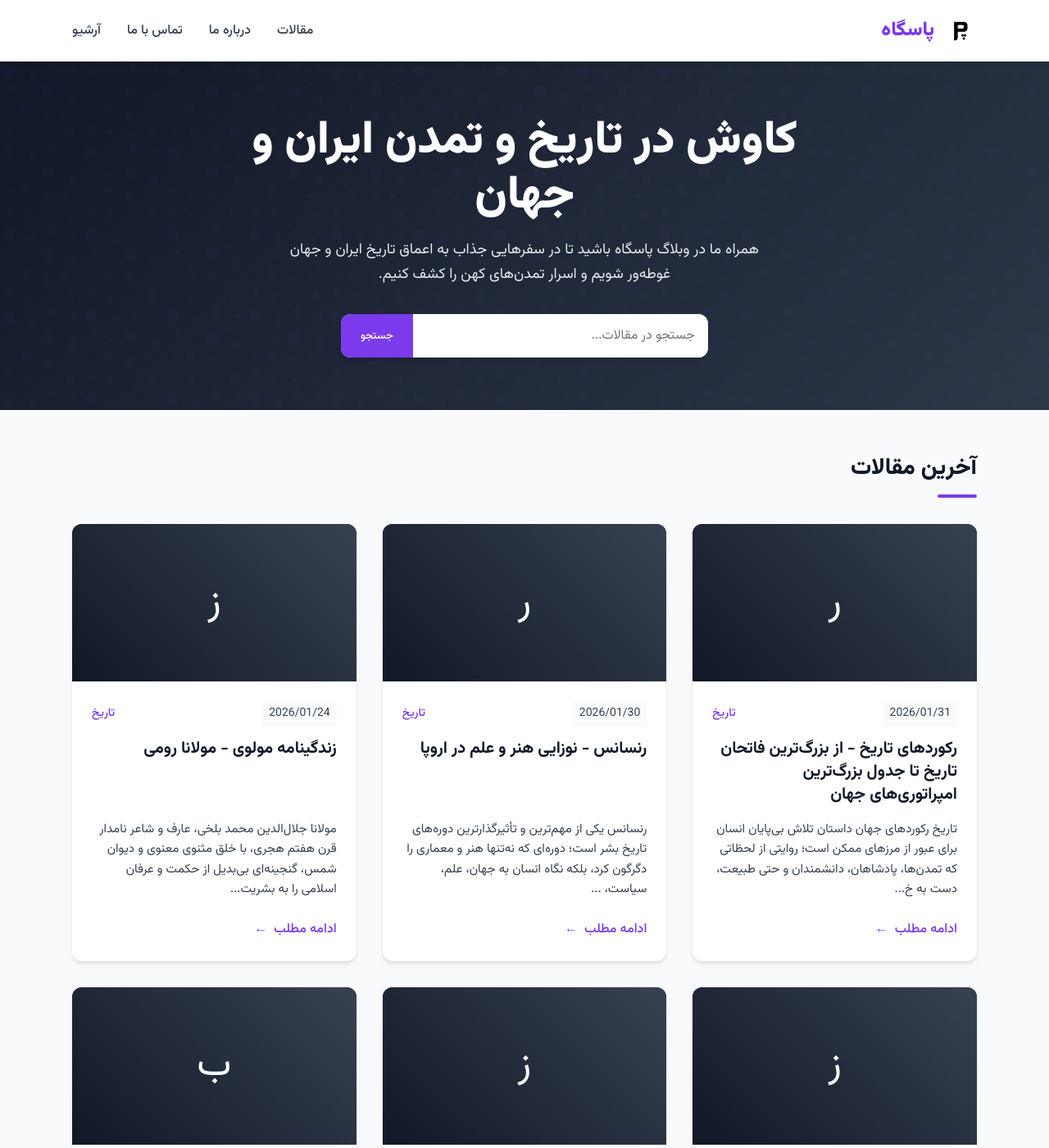
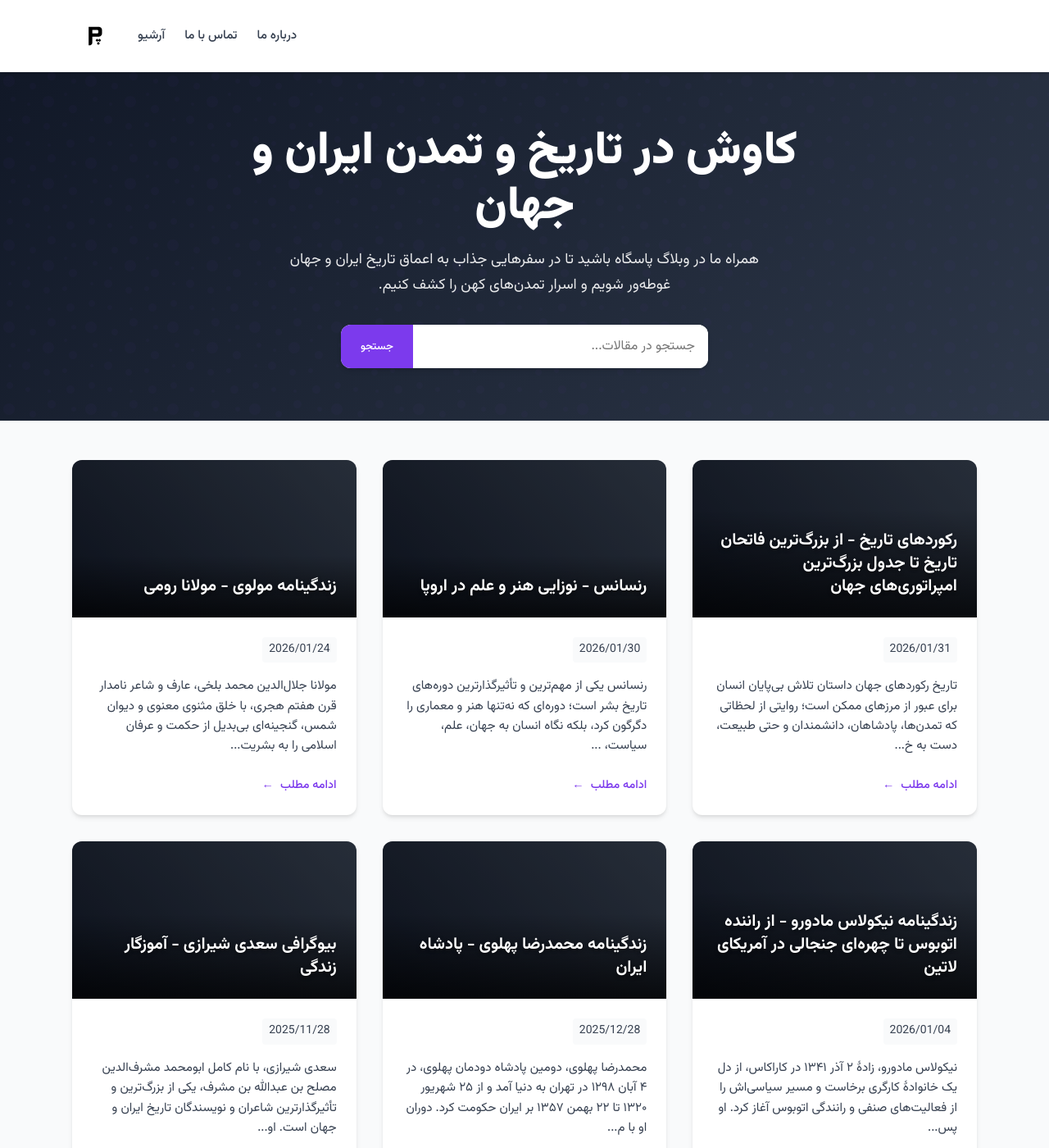
Before and after one commit to darkblog/darkblog.github.io, a Jekyll site: the page built from logo.html, in a window 1280 px wide and 1400 px high. Shown: the whole window at 82% size. Built offline with Jekyll 4.4.1, drawn with Linux system fonts in a browser that asks for light colours; some of the changed text lies outside the part shown.

Commit message:
Update logo.html

```diff
--- a/logo.html
+++ b/logo.html
@@ -73,16 +73,22 @@ layout: null
             margin: 0 auto;
             padding: 0 1.5rem;
             display: flex;
-            justify-content: space-between;
+            justify-content: flex-end;
             align-items: center;
         }
 
-        .logo-container {
+        .logo-nav-link {
+            text-decoration: none;
             display: flex;
             align-items: center;
-            gap: 0.75rem;
-            text-decoration: none;
-            color: var(--primary-color);
+            justify-content: center;
+            transition: var(--transition);
+            padding: 0.5rem;
+            border-radius: var(--radius);
+        }
+
+        .logo-nav-link:hover {
+            background-color: rgba(124, 58, 237, 0.1);
         }
 
         .logo-img {
@@ -90,15 +96,10 @@ layout: null
             height: 2.5rem;
         }
 
-        .logo-text {
-            font-size: 1.5rem;
-            font-weight: 900;
-            color: var(--accent-color);
-        }
-
         .nav-menu {
             display: flex;
-            gap: 2rem;
+            gap: 1.5rem;
+            align-items: center;
         }
 
         .nav-link {
@@ -108,6 +109,7 @@ layout: null
             transition: var(--transition);
             padding: 0.5rem 0;
             position: relative;
+            font-size: 0.95rem;
         }
 
         .nav-link:hover {
@@ -228,26 +230,6 @@ layout: null
             max-width: var(--max-width);
         }
 
-        .section-title {
-            font-size: 1.75rem;
-            margin-bottom: 2rem;
-            color: var(--primary-color);
-            font-weight: 800;
-            position: relative;
-            padding-bottom: 0.75rem;
-        }
-
-        .section-title::after {
-            content: '';
-            position: absolute;
-            bottom: 0;
-            right: 0;
-            width: 3rem;
-            height: 4px;
-            background-color: var(--accent-color);
-            border-radius: 2px;
-        }
-
         .posts-container {
             display: grid;
             gap: 2rem;
@@ -274,6 +256,7 @@ layout: null
             height: 100%;
             display: flex;
             flex-direction: column;
+            position: relative;
         }
 
         .post-card:hover {
@@ -283,13 +266,51 @@ layout: null
 
         .post-image {
             height: 12rem;
-            background-color: var(--primary-color);
-            background-image: linear-gradient(45deg, var(--primary-color), var(--secondary-color));
+            background: linear-gradient(45deg, var(--primary-color), var(--secondary-color));
             display: flex;
             align-items: center;
             justify-content: center;
             color: white;
-            font-size: 3rem;
+            position: relative;
+            overflow: hidden;
+        }
+
+        .post-image::after {
+            content: '';
+            position: absolute;
+            top: 0;
+            right: 0;
+            width: 100%;
+            height: 100%;
+            background: rgba(0, 0, 0, 0.3);
+        }
+
+        .post-title-overlay {
+            position: absolute;
+            bottom: 0;
+            right: 0;
+            width: 100%;
+            padding: 1.5rem;
+            color: white;
+            z-index: 2;
+            background: linear-gradient(transparent, rgba(0, 0, 0, 0.7));
+        }
+
+        .post-card-title {
+            font-size: 1.25rem;
+            font-weight: 700;
+            line-height: 1.4;
+            text-shadow: 0 2px 4px rgba(0, 0, 0, 0.5);
+        }
+
+        .post-card-title a {
+            color: inherit;
+            text-decoration: none;
+            transition: var(--transition);
+        }
+
+        .post-card-title a:hover {
+            color: rgba(255, 255, 255, 0.9);
         }
 
         .post-content {
@@ -303,7 +324,7 @@ layout: null
             display: flex;
             justify-content: space-between;
             align-items: center;
-            margin-bottom: 0.75rem;
+            margin-bottom: 1rem;
             font-size: 0.875rem;
             color: var(--secondary-color);
         }
@@ -312,30 +333,6 @@ layout: null
             background-color: var(--light-color);
             padding: 0.25rem 0.5rem;
             border-radius: 4px;
-        }
-
-        .post-category {
-            color: var(--accent-color);
-            font-weight: 500;
-        }
-
-        .post-card-title {
-            font-size: 1.25rem;
-            margin-bottom: 1rem;
-            color: var(--primary-color);
-            font-weight: 700;
-            line-height: 1.4;
-            flex: 1;
-        }
-
-        .post-card-title a {
-            color: inherit;
-            text-decoration: none;
-            transition: var(--transition);
-        }
-
-        .post-card-title a:hover {
-            color: var(--accent-color);
         }
 
         .post-excerpt {
@@ -355,6 +352,7 @@ layout: null
             font-weight: 500;
             transition: var(--transition);
             margin-top: auto;
+            font-size: 0.9rem;
         }
 
         .read-more:hover {
@@ -369,7 +367,12 @@ layout: null
         /* دکمه بارگذاری بیشتر */
         .load-more-container {
             text-align: center;
-            margin-top: 3rem;
+            margin: 3rem auto;
+            position: relative;
+            min-height: 120px;
+            display: flex;
+            align-items: center;
+            justify-content: center;
         }
 
         .load-more-btn {
@@ -396,123 +399,22 @@ layout: null
             transform: translateY(0);
         }
 
-        /* فوتر */
-        .site-footer {
-            background-color: var(--primary-color);
-            color: white;
-            padding: 3rem 0 2rem;
-            margin-top: auto;
-        }
-
-        .footer-container {
-            max-width: var(--max-width);
-            margin: 0 auto;
-            padding: 0 1.5rem;
-        }
-
-        .footer-content {
-            display: grid;
-            grid-template-columns: 1fr;
-            gap: 2rem;
-            margin-bottom: 2rem;
-        }
-
-        @media (min-width: 768px) {
-            .footer-content {
-                grid-template-columns: repeat(3, 1fr);
-            }
-        }
-
-        .footer-logo {
-            display: flex;
-            align-items: center;
-            gap: 0.75rem;
-            margin-bottom: 1rem;
-            text-decoration: none;
-        }
-
-        .footer-logo-text {
-            font-size: 1.5rem;
-            font-weight: 900;
-            color: white;
-        }
-
-        .footer-description {
-            opacity: 0.8;
-            line-height: 1.6;
-        }
-
-        .footer-title {
-            font-size: 1.125rem;
-            margin-bottom: 1.25rem;
-            font-weight: 700;
-        }
-
-        .footer-links {
-            list-style: none;
-        }
-
-        .footer-links li {
-            margin-bottom: 0.75rem;
-        }
-
-        .footer-links a {
-            color: rgba(255, 255, 255, 0.8);
-            text-decoration: none;
-            transition: var(--transition);
-        }
-
-        .footer-links a:hover {
-            color: white;
-            padding-right: 0.5rem;
-        }
-
-        .social-links {
-            display: flex;
-            gap: 1rem;
-            margin-top: 1rem;
-        }
-
-        .social-link {
-            width: 2.5rem;
-            height: 2.5rem;
-            background-color: rgba(255, 255, 255, 0.1);
-            border-radius: 50%;
-            display: flex;
-            align-items: center;
-            justify-content: center;
-            color: white;
-            text-decoration: none;
-            transition: var(--transition);
-        }
-
-        .social-link:hover {
-            background-color: var(--accent-color);
-            transform: translateY(-3px);
-        }
-
-        .footer-bottom {
-            text-align: center;
-            padding-top: 2rem;
-            border-top: 1px solid rgba(255, 255, 255, 0.1);
-            font-size: 0.875rem;
-            opacity: 0.7;
-        }
-
-        /* وضعیت بارگذاری */
+        /* اسپینر مرکزی */
         .loading-spinner {
-            display: none;
-            width: 2rem;
-            height: 2rem;
+            width: 3rem;
+            height: 3rem;
             border: 3px solid rgba(124, 58, 237, 0.2);
             border-radius: 50%;
             border-top-color: var(--accent-color);
             animation: spin 1s linear infinite;
-            margin: 0 auto;
+            position: absolute;
+            top: 50%;
+            left: 50%;
+            transform: translate(-50%, -50%);
         }
 
         @keyframes spin {
-            to { transform: rotate(360deg); }
+            to { transform: translate(-50%, -50%) rotate(360deg); }
         }
 
         /* وضعیت خالی */
@@ -531,12 +433,15 @@ layout: null
         /* رسپانسیو */
         @media (max-width: 768px) {
             .header-container {
-                flex-direction: column;
+                padding: 0 1rem;
+            }
+
+            .nav-menu {
                 gap: 1rem;
             }
 
-            .nav-menu {
-                gap: 1.5rem;
+            .nav-link {
+                font-size: 0.9rem;
             }
 
             .hero-section {
@@ -545,6 +450,23 @@ layout: null
 
             .hero-title {
                 font-size: 2rem;
+            }
+
+            .posts-container {
+                grid-template-columns: 1fr;
+                gap: 1.5rem;
+            }
+
+            .post-image {
+                height: 10rem;
+            }
+
+            .post-title-overlay {
+                padding: 1rem;
+            }
+
+            .post-card-title {
+                font-size: 1.1rem;
             }
         }
 
@@ -562,22 +484,27 @@ layout: null
         html {
             scroll-behavior: smooth;
         }
+
+        /* صفحه‌بندی */
+        .pagination-info {
+            text-align: center;
+            color: var(--secondary-color);
+            margin-top: 1rem;
+            font-size: 0.9rem;
+        }
     </style>
 </head>
 <body>
     <!-- هدر سایت -->
     <header class="site-header">
         <div class="header-container">
-            <a href="https://www.pasgah.org/" class="logo-container">
-                <img src="https://www.pasgah.org/blog.svg" class="logo-img" alt="وبلاگ پاسگاه">
-                <span class="logo-text">پاسگاه</span>
-            </a>
-
             <nav class="nav-menu">
-                <a href="#" class="nav-link">مقالات</a>
                 <a href="#" class="nav-link">درباره ما</a>
                 <a href="#" class="nav-link">تماس با ما</a>
                 <a href="#" class="nav-link">آرشیو</a>
+                <a href="#" class="logo-nav-link">
+                    <img src="https://www.pasgah.org/blog.svg" class="logo-img" alt="مقالات">
+                </a>
             </nav>
         </div>
     </header>
@@ -599,22 +526,20 @@ layout: null
 
     <!-- محتوای اصلی -->
     <main>
-        <h2 class="section-title">آخرین مقالات</h2>
-
         <section class="posts-container" id="postsContainer">
             {% for post in site.posts %}
             <article class="post-card fade-in">
+                <a href="{{ post.url }}" class="post-card-link">
                     <div class="post-image">
-                    {{ post.title | slice: 0 }}
+                        <div class="post-title-overlay">
+                            <h3 class="post-card-title">{{ post.title }}</h3>
                         </div>
+                    </div>
+                </a>
                 <div class="post-content">
                     <div class="post-meta">
                         <span class="post-date">{{ post.date | date: "%Y/%m/%d" }}</span>
-                        <span class="post-category">تاریخ</span>
                     </div>
-                    <h3 class="post-card-title">
-                        <a href="{{ post.url }}">{{ post.title }}</a>
-                    </h3>
                     <p class="post-excerpt">{{ post.excerpt | strip_html | truncate: 150 }}</p>
                     <a href="{{ post.url }}" class="read-more">ادامه مطلب</a>
                 </div>
@@ -632,56 +557,14 @@ layout: null
         {% endif %}
 
         <!-- بارگذاری بیشتر -->
-        <div class="load-more-container" id="loadMoreContainer" style="display: none;">
-            <div class="loading-spinner" id="loadingSpinner"></div>
-            <button class="load-more-btn" id="loadMoreBtn">نمایش پست‌های بیشتر</button>
-        </div>
-    </main>
-
-    <!-- فوتر سایت -->
-    <footer class="site-footer">
-        <div class="footer-container">
-            <div class="footer-content">
-                <div class="footer-about">
-                    <a href="https://www.pasgah.org/" class="footer-logo">
-                        <img src="https://www.pasgah.org/blog.svg" width="32" alt="وبلاگ پاسگاه">
-                        <span class="footer-logo-text">پاسگاه</span>
-                    </a>
-                    <p class="footer-description">
-                        وبلاگ پاسگاه مرجعی برای علاقه‌مندان به تاریخ و تمدن ایران و جهان.
-                        ما در اینجا داستان تمدن‌های کهن، رویدادهای تاریخی و اسرار گذشته را بررسی می‌کنیم.
-                    </p>
+        <div class="load-more-container" id="loadMoreContainer">
+            <div class="loading-spinner" id="loadingSpinner" style="display: none;"></div>
+            <button class="load-more-btn" id="loadMoreBtn" style="display: none;">نمایش پست‌های بیشتر</button>
         </div>
 
-                <div class="footer-links-section">
-                    <h4 class="footer-title">لینک‌های مفید</h4>
-                    <ul class="footer-links">
-                        <li><a href="#">صفحه اصلی</a></li>
-                        <li><a href="#">تمامی مقالات</a></li>
-                        <li><a href="#">درباره ما</a></li>
-                        <li><a href="#">تماس با ما</a></li>
-                    </ul>
-                </div>
-
-                <div class="footer-contact">
-                    <h4 class="footer-title">ارتباط با ما</h4>
-                    <p class="footer-description">
-                        برای پیشنهادات، انتقادات و همکاری می‌توانید با ما در ارتباط باشید.
-                    </p>
-                    <div class="social-links">
-                        <a href="#" class="social-link" aria-label="تلگرام">📱</a>
-                        <a href="#" class="social-link" aria-label="اینستاگرام">📸</a>
-                        <a href="#" class="social-link" aria-label="توییتر">🐦</a>
-                        <a href="#" class="social-link" aria-label="ایمیل">✉️</a>
-                    </div>
-                </div>
-            </div>
-
-            <div class="footer-bottom">
-                <p>© ۱۴۰۳ وبلاگ پاسگاه. تمامی حقوق محفوظ است.</p>
-            </div>
-        </div>
-    </footer>
+        <!-- اطلاعات صفحه‌بندی -->
+        <div class="pagination-info" id="paginationInfo"></div>
+    </main>
 
     <script>
         document.addEventListener('DOMContentLoaded', function() {
@@ -710,7 +605,7 @@ layout: null
 
             // نمایش پست‌های بیشتر
             function showMorePosts() {
-                // نمایش اسپینر بارگذاری
+                // نمایش اسپینر بارگذاری در مرکز صفحه
                 loadingSpinner.style.display = 'block';
                 loadMoreBtn.style.display = 'none';
 
@@ -725,37 +620,51 @@ layout: null
                         }
                     });
 
-                    // به‌روزرسانی وضعیت دکمه
+                    // به‌روزرسانی وضعیت دکمه و اطلاعات
                     updateButtonState();
+                    updatePaginationInfo();
 
                     // مخفی کردن اسپینر
                     loadingSpinner.style.display = 'none';
+
+                    // اگر هنوز پست بیشتری وجود دارد، دکمه را نمایش بده
+                    if (currentVisibleCount < filteredPosts.length) {
                         loadMoreBtn.style.display = 'block';
+                    }
 
                     // اسکرول به موقعیت مناسب
+                    setTimeout(() => {
                         const lastVisiblePost = filteredPosts[Math.min(currentVisibleCount, filteredPosts.length) - 1];
                         if (lastVisiblePost) {
                             lastVisiblePost.scrollIntoView({ behavior: 'smooth', block: 'nearest' });
                         }
-                }, 500);
+                    }, 100);
+                }, 600);
             }
 
             // به‌روزرسانی وضعیت دکمه
             function updateButtonState() {
                 const remainingPosts = filteredPosts.length - currentVisibleCount;
 
-                if (filteredPosts.length <= postsPerPage) {
-                    loadMoreContainer.style.display = 'none';
-                    return;
-                }
-
                 if (remainingPosts > 0) {
                     loadMoreBtn.textContent = `نمایش ${Math.min(remainingPosts, postsPerPage)} پست دیگر`;
-                    loadMoreContainer.style.display = 'block';
                 } else {
                     loadMoreBtn.textContent = 'همه پست‌ها نمایش داده شدند';
                     loadMoreBtn.disabled = true;
                     loadMoreBtn.style.opacity = '0.7';
+                }
+            }
+
+            // به‌روزرسانی اطلاعات صفحه‌بندی
+            function updatePaginationInfo() {
+                const showing = Math.min(currentVisibleCount, filteredPosts.length);
+                const total = filteredPosts.length;
+
+                if (total > 0) {
+                    paginationInfo.textContent = `نمایش ${showing} از ${total} پست`;
+                    paginationInfo.style.display = 'block';
+                } else {
+                    paginationInfo.style.display = 'none';
                 }
             }
 
@@ -883,6 +802,30 @@ layout: null
                     searchPosts();
                 }
             });
+
+            // بارگذاری خودکار هنگام اسکرول (اختیاری)
+            let isLoading = false;
+
+            window.addEventListener('scroll', function() {
+                if (isLoading) return;
+
+                const scrollPosition = window.innerHeight + window.scrollY;
+                const pageHeight = document.documentElement.scrollHeight;
+                const threshold = 100;
+
+                if (scrollPosition >= pageHeight - threshold &&
+                    currentVisibleCount < filteredPosts.length &&
+                    loadMoreBtn.style.display === 'block') {
+
+                    isLoading = true;
+                    showMorePosts();
+
+                    // جلوگیری از بارگذاری مکرر
+                    setTimeout(() => {
+                        isLoading = false;
+                    }, 1000);
+                }
+            });
         });
     </script>
 </body>
```
Also changed, not shown: other parts of logo.html (+25 -3 lines). Lines whose indentation alone changed are shown as unchanged.
